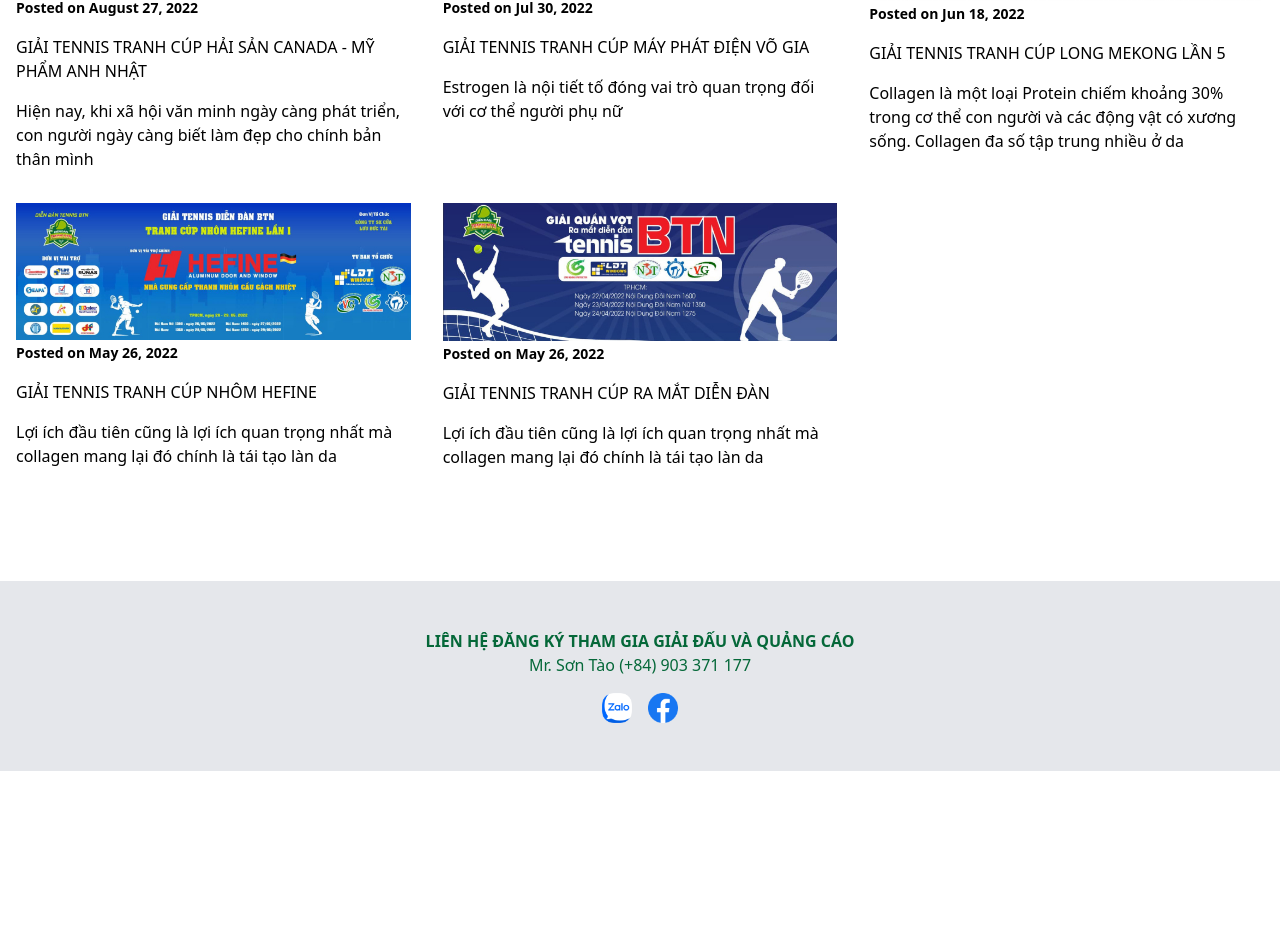
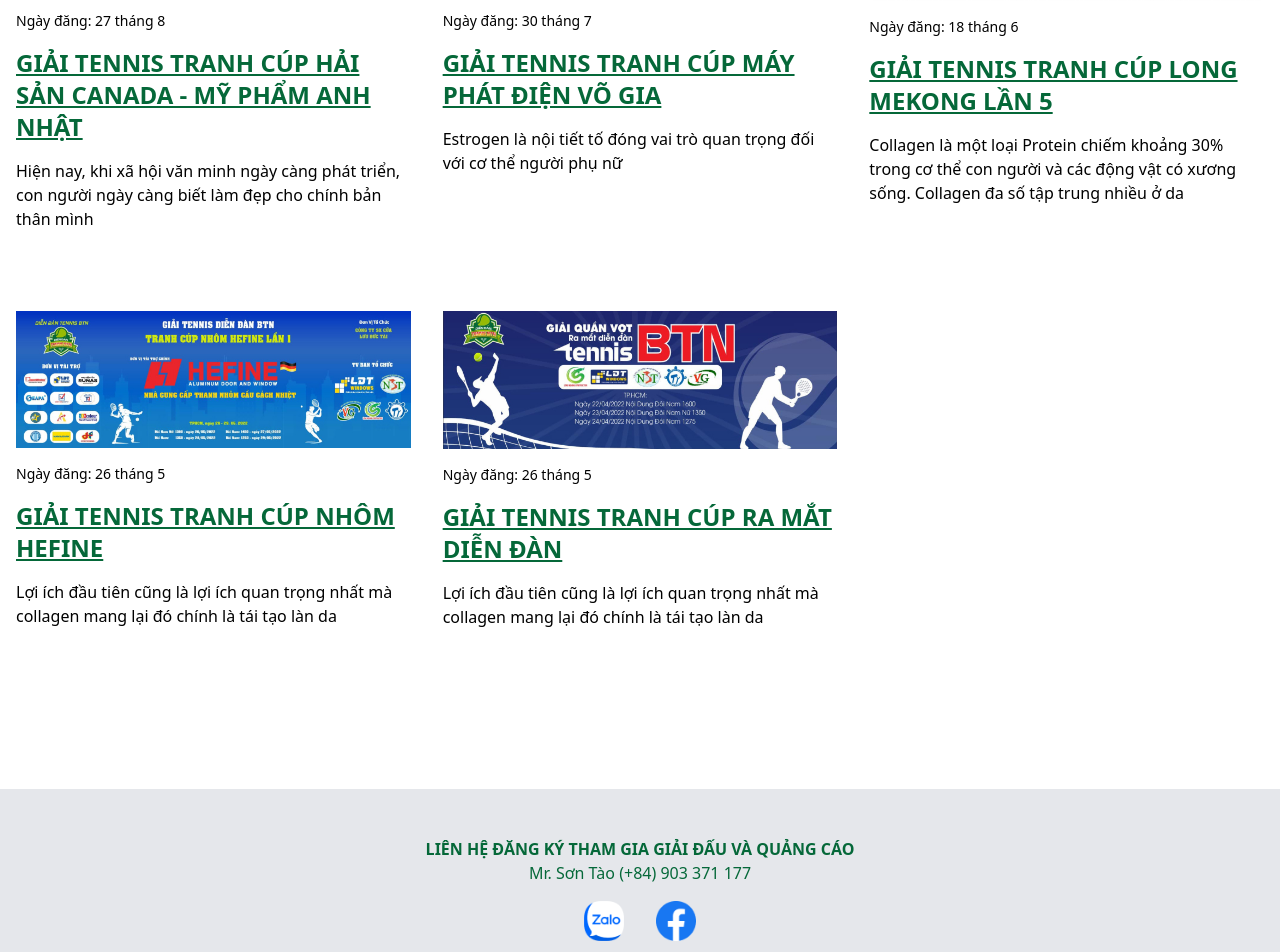
Before and after one commit to dflyapp/tennis-btn, a Next.js app: page /giai-dau in a window 1280 px wide. Shown: the part 486-1438 px from the top of the page. Before the commit the page ends 1257 px from the top, so only its background shows below. Built offline with nearby package versions, Linux system fonts and the light colour scheme.

Commit message:
feat: gallery page

```diff
--- a/components/Post.js
+++ b/components/Post.js
@@ -1,17 +1,22 @@
 /* eslint-disable @next/next/no-img-element */
 import Link from "next/link";
+import dayjs from "dayjs";
 
 export default function Post({ post }) {
   return (
     <Link href={`/giai-dau/${post.slug}`}>
-      <div className="w-full md:w-1/2 lg:w-1/3 p-4 cursor-pointer">
+      <div className="mb-12 w-full md:w-1/2 lg:w-1/3 p-4 cursor-pointer">
         <img src={post.frontmatter.cover_image} alt="" />
 
-        <strong className="text-sm text-dark mt-4">
-          Posted on {post.frontmatter.date}
-        </strong>
+        <p className="text-sm text-dark mt-4">
+          Ngày đăng: {dayjs(post.frontmatter.date).date()}
+          {" tháng "}
+          {dayjs(post.frontmatter.date).month() + 1}
+        </p>
 
-        <h4 className="mt-4">{post.frontmatter.title}</h4>
+        <h4 className="mt-4 text-2xl font-bold text-primary underline">
+          {post.frontmatter.title}
+        </h4>
         <p className="mt-4 text-accent">{post.frontmatter.excerpt}</p>
       </div>
     </Link>
--- a/layouts/Footer/index.tsx
+++ b/layouts/Footer/index.tsx
@@ -3,8 +3,25 @@ import Image from "next/image";
 import LogoZalo from "./logo-zalo.png";
 import LogoFacebook from "./logo-facebook.png";
 import Link from "next/link";
+import { useEffect, useState } from "react";
 
 export default function Footer() {
+  const [url, setUrl] = useState("");
+
+  useEffect(() => {
+    const ua = navigator.userAgent;
+    if (/android/i.test(ua)) {
+      setUrl(
+        "fb://profile/Di%E1%BB%85n-%C4%90%C3%A0n-Tennis-BTN-104833428859613"
+      );
+    } else if (/iPad|iPhone|iPod/.test(ua) || navigator.maxTouchPoints > 1) {
+      setUrl("fb://page/Di%E1%BB%85n-%C4%90%C3%A0n-Tennis-BTN-104833428859613");
+    }
+    setUrl(
+      "https://www.facebook.com/Di%E1%BB%85n-%C4%90%C3%A0n-Tennis-BTN-104833428859613"
+    );
+  }, []);
+
   return (
     <>
       <div className="text-center text-primary bg-gray-200 py-12">
@@ -16,18 +33,18 @@ export default function Footer() {
           <Link href="https://zalo.me/0903371177">
             <Image
               className="cursor-pointer"
-              width={30}
-              height={30}
+              width={40}
+              height={40}
               src={LogoZalo}
               alt="zalo"
             />
           </Link>
-          <div className="w-4"></div>
-          <Link href="https://www.facebook.com/Di%E1%BB%85n-%C4%90%C3%A0n-Tennis-BTN-104833428859613">
+          <div className="w-8"></div>
+          <Link href={url}>
             <Image
               className="cursor-pointer"
-              width={30}
-              height={30}
+              width={40}
+              height={40}
               src={LogoFacebook}
               alt="facebook"
             />
--- a/pages/giai-dau/[slug].tsx
+++ b/pages/giai-dau/[slug].tsx
@@ -3,6 +3,7 @@ import path from "path";
 import matter from "gray-matter";
 import ReactMarkdown from "react-markdown";
 import Head from "next/head";
+import dayjs from "dayjs";
 
 import { Header } from "layouts";
 
@@ -24,14 +25,18 @@ export default function PostPage({
           <div className="w-3/4 mx-auto mt-24">
             <img src={cover_image} alt="" />
           </div>
-          <strong className="text-xs text-accent text-center my-8 block">
-            Posted on {date}
-          </strong>
-          <h1 className="text-center">{title2}</h1>
+          <div className="px-2">
+            <p className="text-sm text-dark mt-4 text-center">
+              Ngày đăng: {dayjs(date).date()}
+              {" tháng "}
+              {dayjs(date).month() + 1}
+            </p>
+            <h1 className="text-center text-2xl">{title2}</h1>
+          </div>
         </div>
       </div>
       <div className="container mx-auto px-4">
-        <div className="my-24 mx-auto px-4 w-full md:w-1/2 blog-content">
+        <div className="my-12 mx-auto px-4 w-full md:w-1/2 blog-content">
           <ReactMarkdown>{content}</ReactMarkdown>
           {/* <div dangerouslySetInnerHTML={{ __html: marked(content) }}></div> */}
         </div>
--- /dev/null
+++ b/pages/hinh-anh.tsx
@@ -0,0 +1,33 @@
+import fs from "fs";
+import path from "path";
+
+import { Header } from "layouts";
+
+export default function HinhAnh({ players }: any) {
+  return (
+    <>
+      <Header />
+      <div className="flex flex-wrap justify-center">
+        {players.map((e: any) => {
+          return (
+            <div className="my-8" key={e}>
+              <img src={e} alt={e} />
+            </div>
+          );
+        })}
+      </div>
+    </>
+  );
+}
+
+export async function getStaticProps() {
+  const hinhAnh = fs.readdirSync(path.join("public/hinh-anh"));
+  const players = hinhAnh.map((filename) => `/hinh-anh/${filename}`);
+  console.log(players);
+
+  return {
+    props: {
+      players,
+    },
+  };
+}
```
